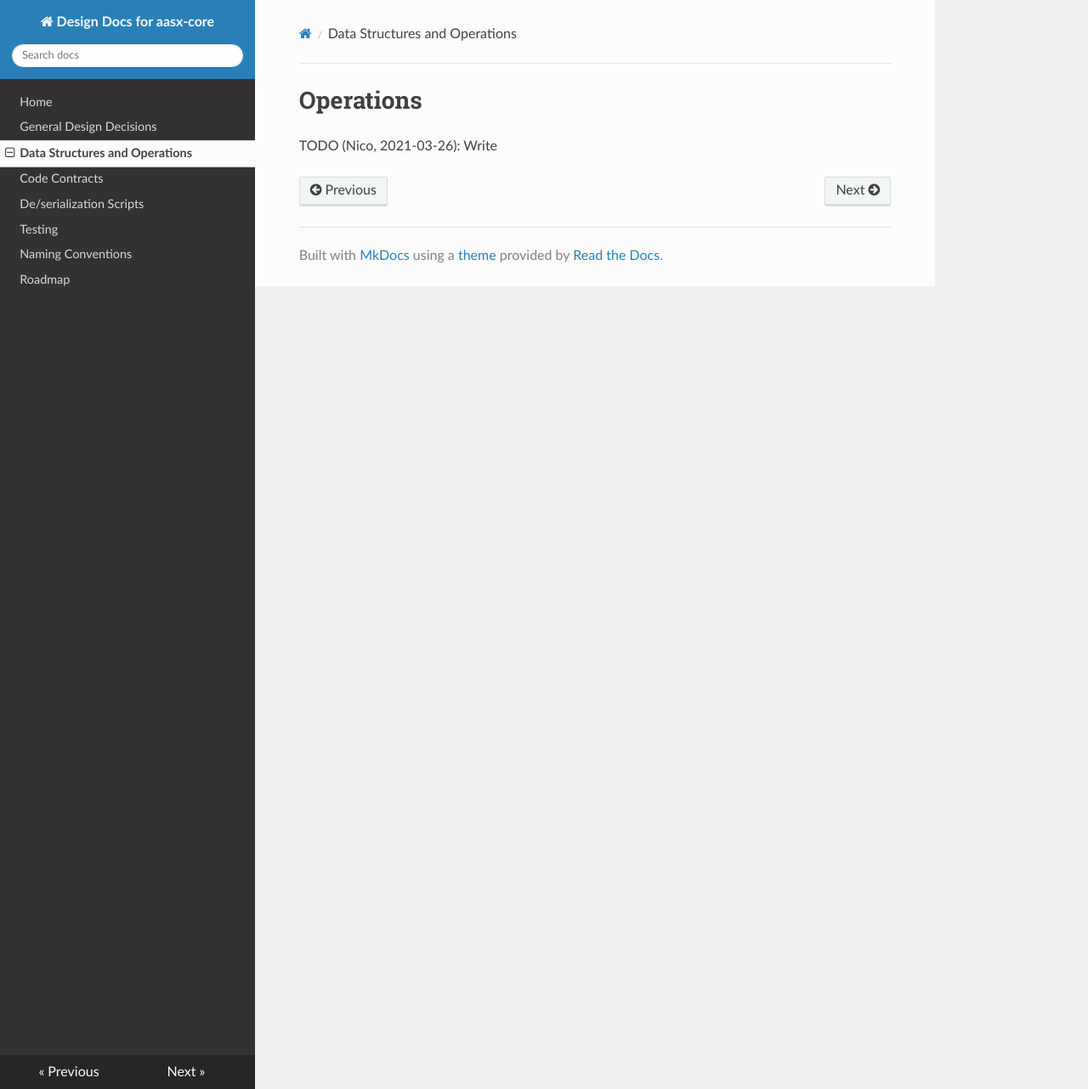
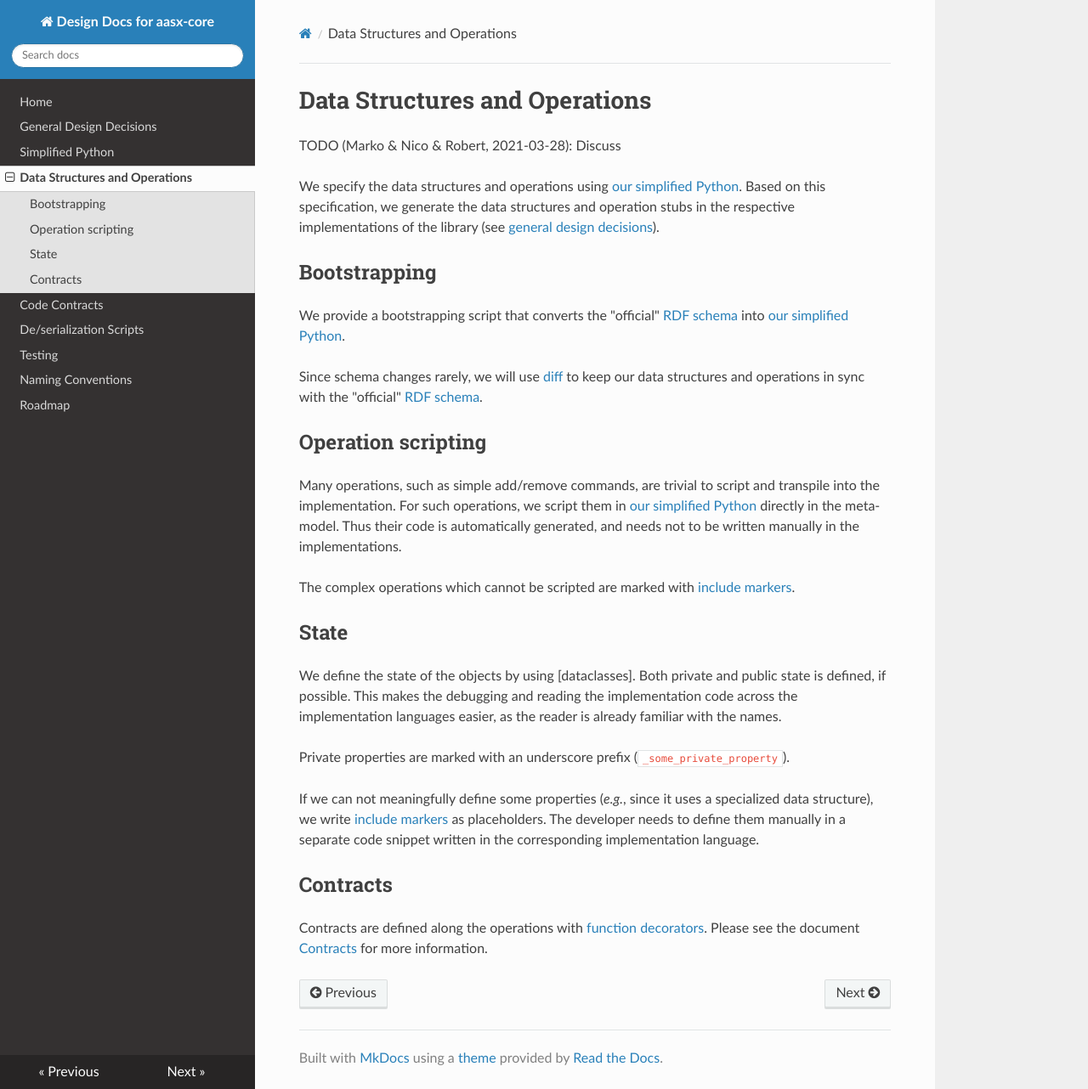
Before and after one commit to aas-core-works/design-docs, an MkDocs documentation site: the page built from docs/data-structures-and-operations.md, in a window 1280 px wide and 1282 px high. Shown: the whole window at 85% size. Built offline with MkDocs 1.6.1, drawn with Linux system fonts in a browser that asks for light colours; nearby versions of some CDN libraries.

Commit message:
Describe scripting of operations (#10)
This patch describes how data structures and operations are to be
defined. In addition, it refactors the specification of simplified
Python into a separate documents, so that other documents can reference
it.

```diff
--- a/docs/data-structures-and-operations.md
+++ b/docs/data-structures-and-operations.md
@@ -1,3 +1,47 @@
-# Operations
+# Data Structures and Operations
 
-TODO (Nico, 2021-03-26): Write
+TODO (Marko & Nico & Robert, 2021-03-28): Discuss
+
+We specify the data structures and operations using [our simplified Python].
+Based on this specification, we generate the data structures and operation stubs in the respective implementations of the library (see [general design decisions]).
+
+[our simplified Python]: simplified-python.md
+[general design decisions]: general-design-decisions.md
+
+## Bootstrapping
+
+We provide a bootstrapping script that converts the "official" [RDF schema] into [our simplified Python].
+
+Since schema changes rarely, we will use [diff] to keep our data structures and operations in sync with the "official" [RDF schema].
+
+[RDF schema]: https://en.wikipedia.org/wiki/RDF_Schema
+[diff]: https://en.wikipedia.org/wiki/Diff
+
+## Operation scripting
+
+Many operations, such as simple add/remove commands, are trivial to script and transpile into the implementation.
+For such operations, we script them in [our simplified Python] directly in the meta-model.
+Thus their code is automatically generated, and needs not to be written manually in the implementations.
+
+The complex operations which cannot be scripted are marked with [include markers].
+
+[include markers]: simplified-python.md#include-markers
+
+## State
+
+We define the state of the objects by using [dataclasses].
+Both private and public state is defined, if possible.
+This makes the debugging and reading the implementation code across the implementation languages easier, as the reader is already familiar with the names.
+
+Private properties are marked with an underscore prefix (`_some_private_property`).
+
+If we can not meaningfully define some properties (*e.g.*, since it uses a specialized data structure), we write [include markers] as placeholders.
+The developer needs to define them manually in a separate code snippet written in the corresponding implementation language.
+
+## Contracts
+
+Contracts are defined along the operations with [function decorators].
+Please see the document [Contracts] for more information.
+
+[function decorators]: https://en.wikipedia.org/wiki/Python_syntax_and_semantics#Decorators
+[Contracts]: contracts.md
--- a/mkdocs.yml
+++ b/mkdocs.yml
@@ -2,6 +2,7 @@ site_name: Design Docs for aasx-core
 nav:
     - Home: index.md
     - General Design Decisions: general-design-decisions.md
+    - Simplified Python: simplified-python.md
     - Data Structures and Operations: data-structures-and-operations.md
     - Code Contracts: contracts.md
     - De/serialization Scripts: deserialization-scripts.md
```
Also changed, not shown: docs/contracts.md (+33 -3 lines), docs/deserialization-scripts.md (+2 -35 lines), docs/general-design-decisions.md (+1 -1 lines), docs/simplified-python.md (added, +57 -0 lines).
